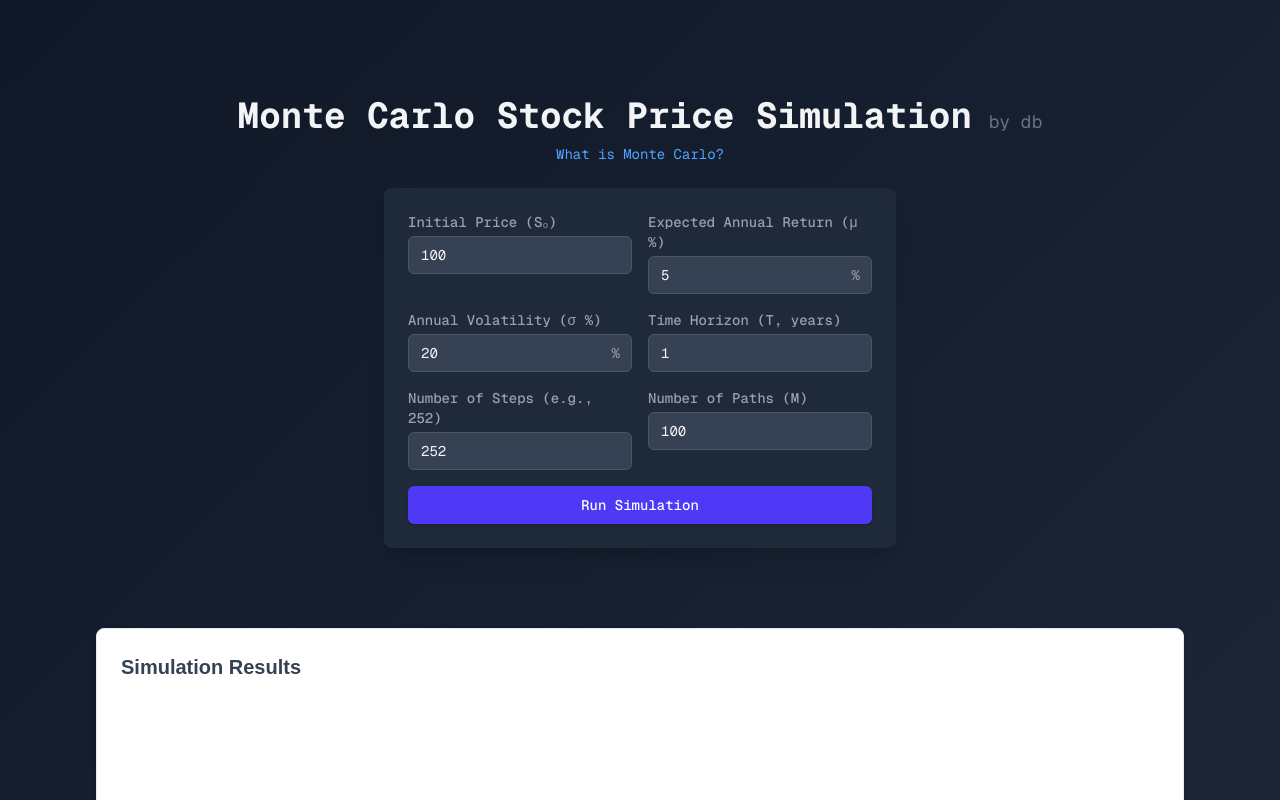
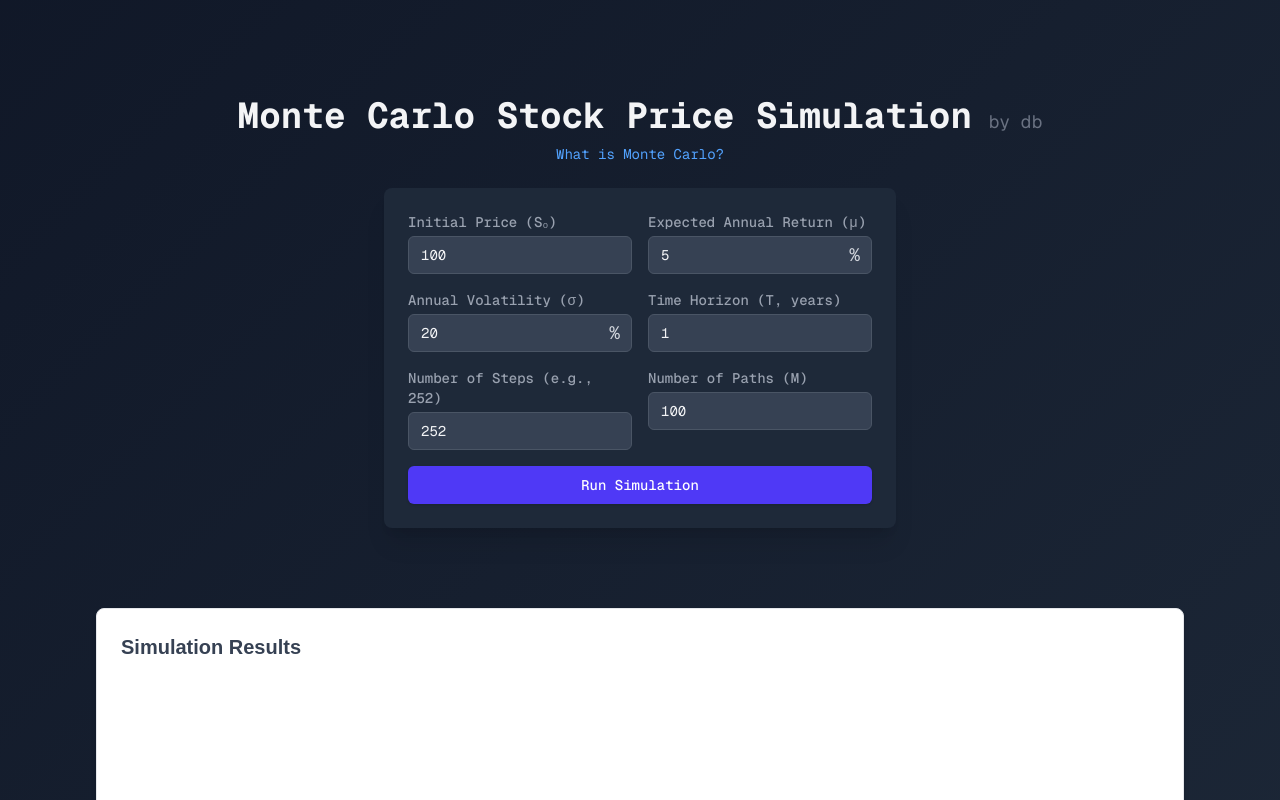
Before and after one commit to darrancebeh/monte-carlol, a Next.js app: page / in a window 1280 px wide. Shown: the top 800 px of the page. Built offline with nearby package versions, Linux system fonts and the light colour scheme.

Commit message:
update: Removed % sign in question text and made % sign more obvious in input box.

```diff
--- a/src/app/page.tsx
+++ b/src/app/page.tsx
@@ -471,9 +471,9 @@ export default function Home() {
               <label htmlFor="initialPrice" className="mb-1 text-sm font-medium text-gray-400">Initial Price (S₀)</label>
               <input type="number" id="initialPrice" name="initialPrice" value={initialPrice} onChange={handleInputChange} required className="px-3 py-2 bg-gray-700 border border-gray-600 rounded-md focus:outline-none focus:ring-2 focus:ring-blue-500 text-gray-100" step="any" />
             </div>
-            {/* Expected Annual Return with % sign */}
+            {/* Expected Annual Return - Label updated, % sign styled */}
             <div className="flex flex-col">
-              <label htmlFor="expectedReturn" className="mb-1 text-sm font-medium text-gray-400">Expected Annual Return (μ %)</label>
+              <label htmlFor="expectedReturn" className="mb-1 text-sm font-medium text-gray-400">Expected Annual Return (μ)</label> {/* Removed % */}
               <div className="relative"> {/* Wrapper for positioning */}
                 <input
                   type="number"
@@ -483,18 +483,18 @@ export default function Home() {
                   onChange={handleInputChange}
                   required
                   // Added padding-right to avoid overlap
-                  className="w-full px-3 py-2 pr-6 bg-gray-700 border border-gray-600 rounded-md focus:outline-none focus:ring-2 focus:ring-blue-500 text-gray-100"
+                  className="w-full px-3 py-2 pr-7 bg-gray-700 border border-gray-600 rounded-md focus:outline-none focus:ring-2 focus:ring-blue-500 text-gray-100" // Increased pr
                   step="any"
                 />
-                {/* Positioned % sign */}
-                <span className="absolute inset-y-0 right-0 flex items-center pr-3 text-gray-400 pointer-events-none">
+                {/* Positioned % sign - Made more obvious */}
+                <span className="absolute inset-y-0 right-0 flex items-center pr-3 text-gray-300 text-lg pointer-events-none"> {/* Increased size, slightly lighter color */}
                   %
                 </span>
               </div>
             </div>
-            {/* Annual Volatility with % sign */}
+            {/* Annual Volatility - Label updated, % sign styled */}
             <div className="flex flex-col">
-              <label htmlFor="volatility" className="mb-1 text-sm font-medium text-gray-400">Annual Volatility (σ %)</label>
+              <label htmlFor="volatility" className="mb-1 text-sm font-medium text-gray-400">Annual Volatility (σ)</label> {/* Removed % */}
               <div className="relative"> {/* Wrapper for positioning */}
                 <input
                   type="number"
@@ -504,11 +504,11 @@ export default function Home() {
                   onChange={handleInputChange}
                   required
                   // Added padding-right to avoid overlap
-                  className="w-full px-3 py-2 pr-6 bg-gray-700 border border-gray-600 rounded-md focus:outline-none focus:ring-2 focus:ring-blue-500 text-gray-100"
+                  className="w-full px-3 py-2 pr-7 bg-gray-700 border border-gray-600 rounded-md focus:outline-none focus:ring-2 focus:ring-blue-500 text-gray-100" // Increased pr
                   step="any"
                 />
-                {/* Positioned % sign */}
-                <span className="absolute inset-y-0 right-0 flex items-center pr-3 text-gray-400 pointer-events-none">
+                {/* Positioned % sign - Made more obvious */}
+                <span className="absolute inset-y-0 right-0 flex items-center pr-3 text-gray-300 text-lg pointer-events-none"> {/* Increased size, slightly lighter color */}
                   %
                 </span>
               </div>
```
